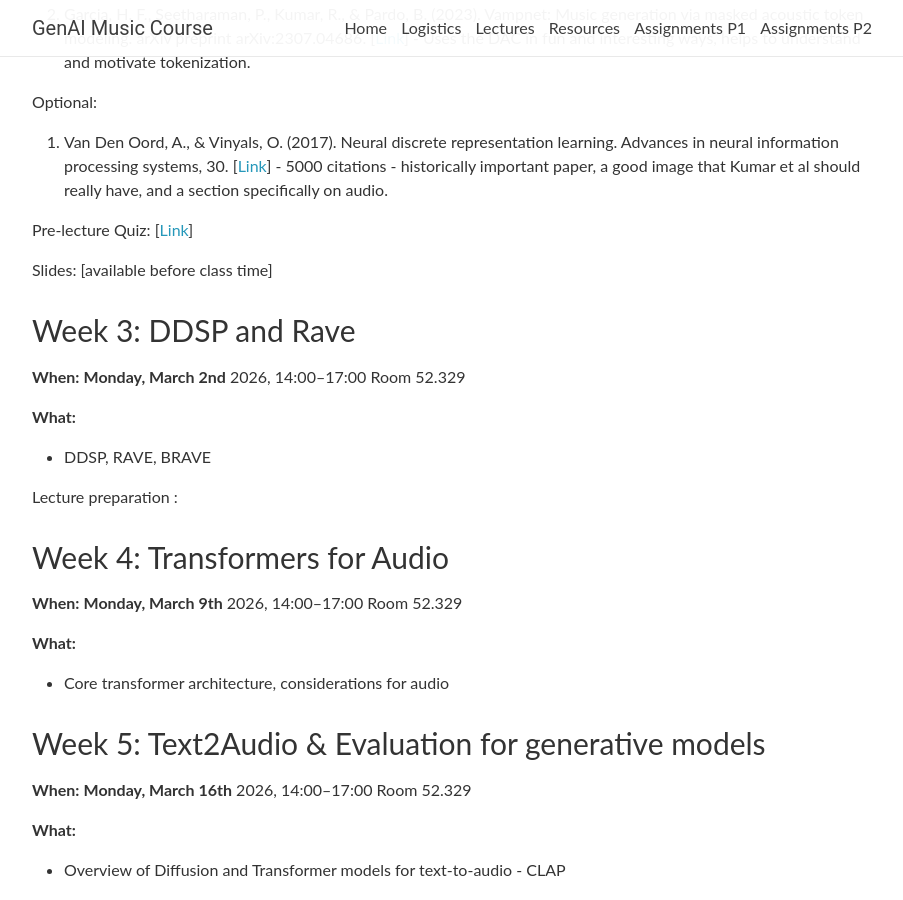
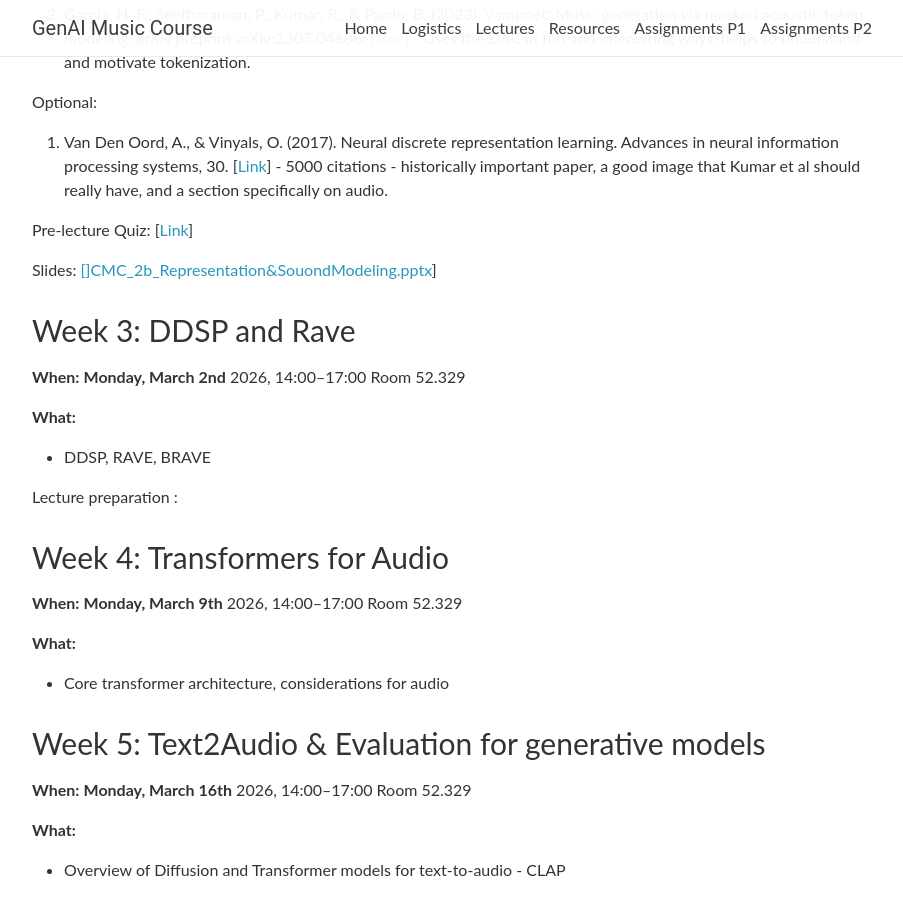
Before and after one commit to upf-smc-genai-music/upf-smc-genai-music.github.io, a Jekyll site: the page built from _pages/lectures.md, in a window 1280 px wide and 900 px high, scrolled down 5503 px. Shown: the whole window, without its empty margins (188-1091 px from the left). Built offline with Jekyll 4.4.1, drawn with Linux system fonts in a browser that asks for light colours; nearby versions of some CDN libraries; comment, search, counter and statistics services are not loaded.

Commit message:
feb23 lesson slides

```diff
--- a/_pages/lectures.md
+++ b/_pages/lectures.md
@@ -207,7 +207,7 @@ Optional:
 
 Pre-lecture Quiz: [[Link](https://docs.google.com/forms/d/e/1FAIpQLScxSM5kHF7ZEAap9wCjylLc9iMsrM_daWTdYXDnIgHpFaJGaQ/viewform?usp=publish-editor)]
 
-Slides: [available before class time]
+Slides: [[]CMC_2b_Representation&SouondModeling.pptx](https://docs.google.com/presentation/d/1FU7MIKYR8dlU1bNJgr0K5G8br0c41Icl/edit?usp=sharing&ouid=113968304967495650516&rtpof=true&sd=true)]
 
 ### Week 3: DDSP and Rave
 
```
